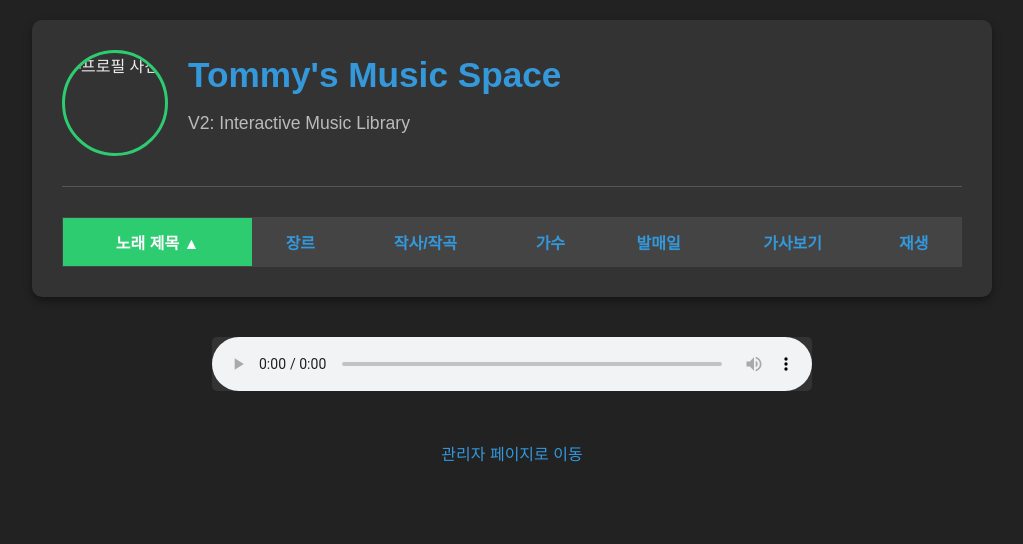
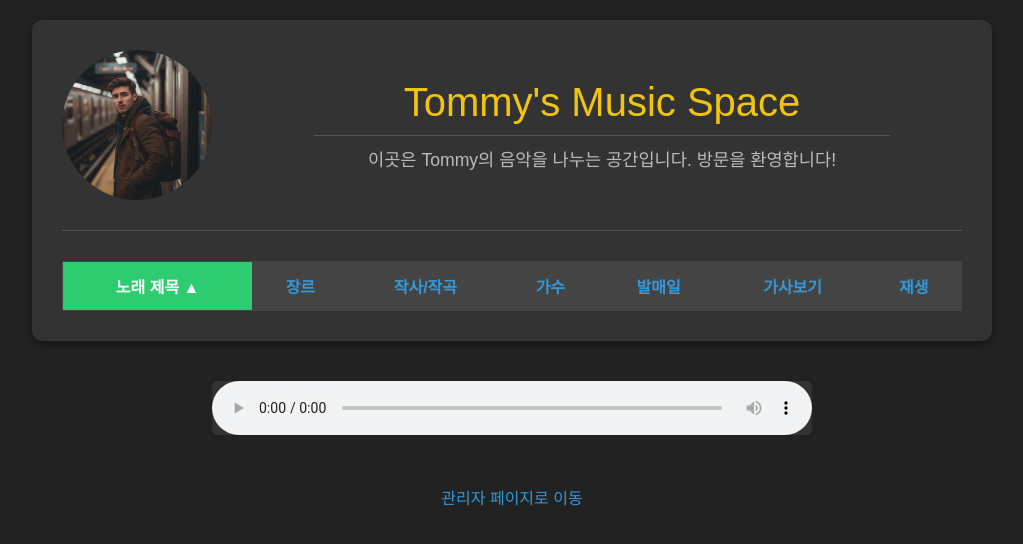
Before and after one commit to tommyjeong-dev/musicspace2, a website with bundled scripts: page index.html in a window 1280 px wide. Shown: the whole page, without its empty margins (128-1151 px from the left). Built offline with nearby package versions, Linux system fonts and the light colour scheme; files whose address does not match are found by name.

Commit message:
세부 프로필 사항 업데이트

```diff
--- a/css/main.css
+++ b/css/main.css
@@ -22,6 +22,7 @@ body {
 }
 
 /* 프로필 헤더 */
+/* 프로필 헤더 */
 .profile-header {
     display: flex;
     align-items: center;
@@ -29,25 +30,39 @@ body {
 }
 
 .profile-picture {
-    width: 100px; /* 프로필 사진 크기 조절 */
-    height: 100px;
-    border-radius: 50%; /* 원형으로 만듦 */
+    width: 150px;   /* 크기를 150px로 키움 */
+    height: 150px;
+    border-radius: 50%;
     object-fit: cover;
-    margin-right: 20px;
-    border: 3px solid #2ecc71; /* 테두리 색 */
+    margin-right: 30px;
+    /* border 속성 제거 */
+}
+
+.header-text-content {
+    flex-grow: 1;
+    text-align: center; /* <-- 모든 텍스트를 가운데 정렬 */
 }
 
 .header-text-content h1 {
-    margin: 0;
-    font-size: 2.2em;
-    color: #3498db;
+    margin: 0 0 10px 0;
+    font-size: 2.5em;
+    color: #f1c40f;
+    font-weight: 300;
+}
+
+.header-text-content hr {
+    border: 0;
+    height: 1px;
+    background-color: #555;
+    margin: 10px auto; /* 가운데 정렬을 위해 auto 추가 */
+    width: 80%; /* 선 길이 조절 */
 }
 
 .intro-text {
     color: #bbb;
     font-size: 1.1em;
+    margin: 10px 0 0 0;
 }
-
 .section-divider {
     border: 0;
     height: 1px;
--- a/index.html
+++ b/index.html
@@ -12,7 +12,8 @@
     <img src="images/profile.jpg" alt="프로필 사진" class="profile-picture">
     <div class="header-text-content">
         <h1>Tommy's Music Space</h1>
-                <p class="intro-text">V2: Interactive Music Library</p>
+        <hr>
+        <p class="intro-text">이곳은 Tommy의 음악을 나누는 공간입니다. 방문을 환영합니다!</p>
     </div>
 </div>
 
```
Also changed, not shown: images/Background.jpg (added), images/profile.jpg (added), 1 other file. Lines whose indentation alone changed are shown as unchanged.
